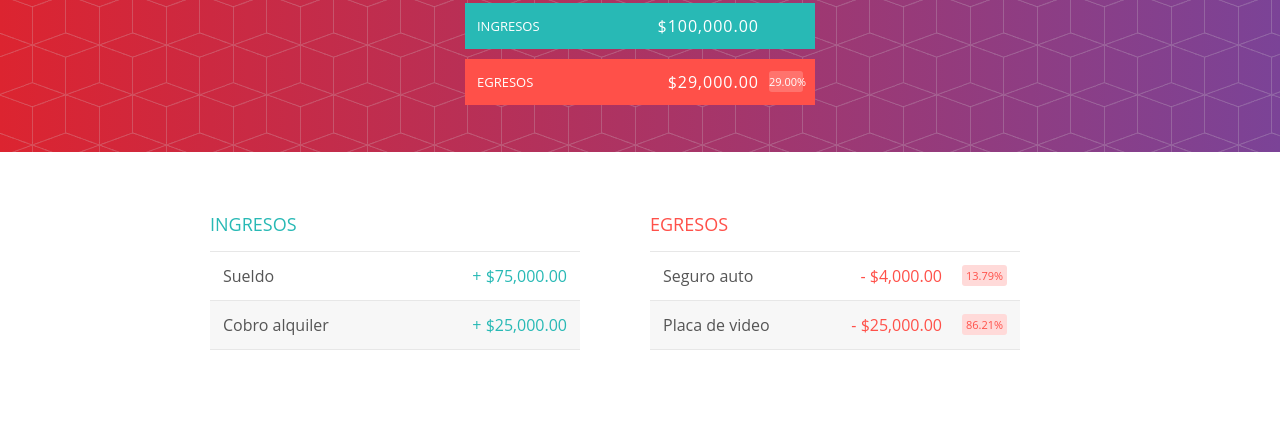
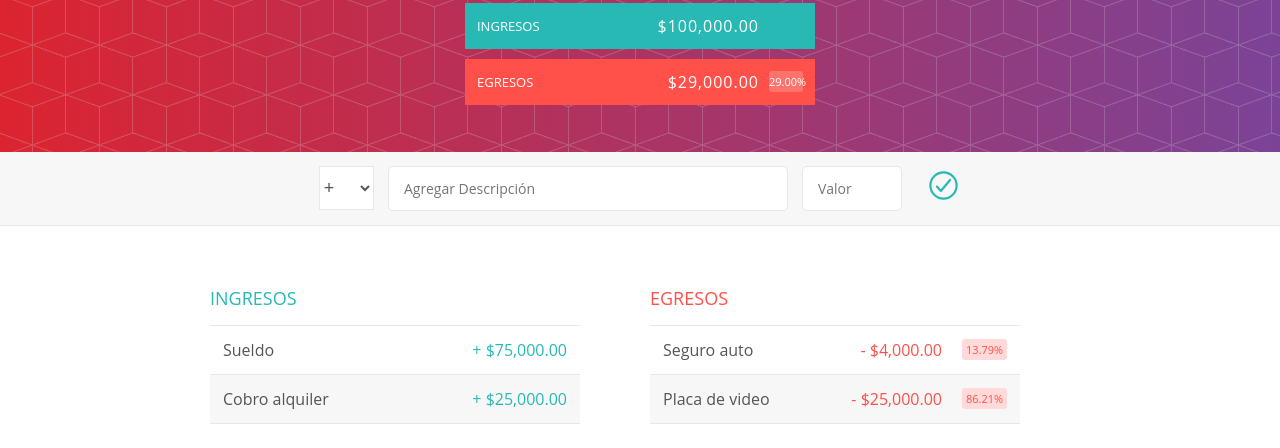
Before and after one commit to CristianPaolini/App-Web-Presupuesto, a plain HTML site: page index.html in a window 1280 px wide. Shown: the part 168-616 px from the top of the page. Drawn offline with nearby package versions, Linux system fonts and the light colour scheme.

Commit message:
Now possible to add incomes or expenses.

```diff
--- a/index.html
+++ b/index.html
@@ -31,6 +31,22 @@
         </div>
     </div>
 
+    <form id="forma" onsubmit="return false;">
+        <div class="agregar">
+            <div class="agregar_contenedor">
+                <select class="agregar_tipo" id="tipo">
+                    <option value="ingreso" selected>+</option>
+                    <option value="egreso">-</option>
+                </select>
+                <input type="text" class="agregar_descripcion" placeholder="Agregar Descripción" id="descripcion">
+                <input type="number" class="agregar_valor" placeholder="Valor" id="valor" step="any">
+                <button class="agregar_btn" onclick="agregarDato()">
+                    <ion-icon name="checkmark-circle-outline"></ion-icon>
+                </button>
+            </div>
+        </div>
+    </form>
+
     <div class="contenedor limpiarEstilos">
         <div class="ingreso">
             <h2 class="ingreso_titulo">Ingresos</h2>
--- a/js/app.js
+++ b/js/app.js
@@ -114,3 +114,22 @@ const eliminarEgreso = (id) => {
     cargarCabecero();
     cargarEgresos();
 }
+
+let agregarDato = () => {
+    let forma = document.forms['forma'];
+    let tipo = forma['tipo'];
+    let descripcion = forma['descripcion'];
+    let valor = forma['valor'];
+    if (descripcion.value !== '' && valor.value !== '') {
+        if (tipo.value === 'ingreso') {
+            ingresos.push(new Ingreso(descripcion.value, +valor.value));
+            cargarCabecero();
+            cargarIngresos();
+
+        } else if (tipo.value === 'egreso') {
+            egresos.push(new Egreso(descripcion.value, +valor.value));
+            cargarCabecero();
+            cargarEgresos();
+        }
+    }
+}
```
